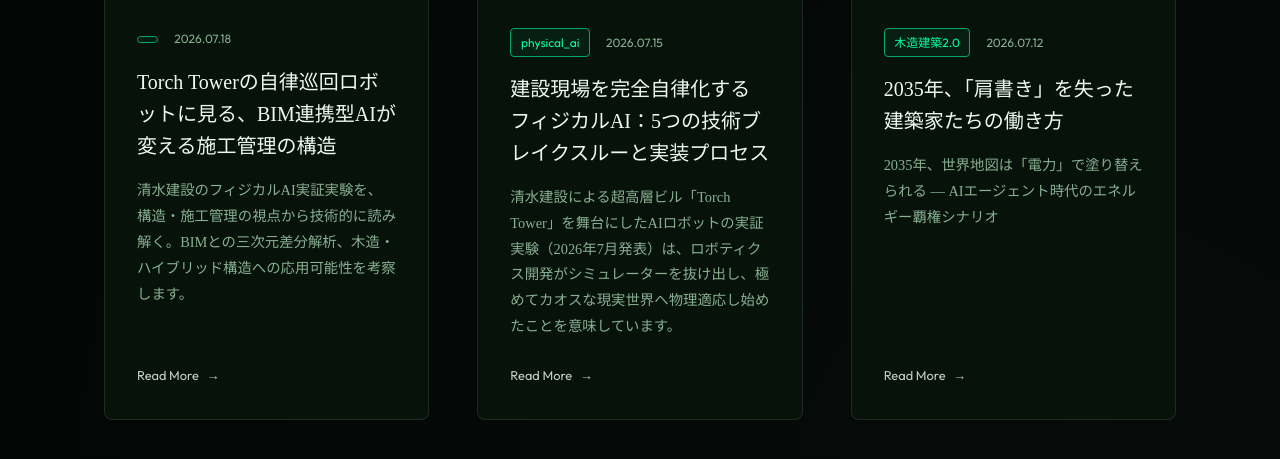
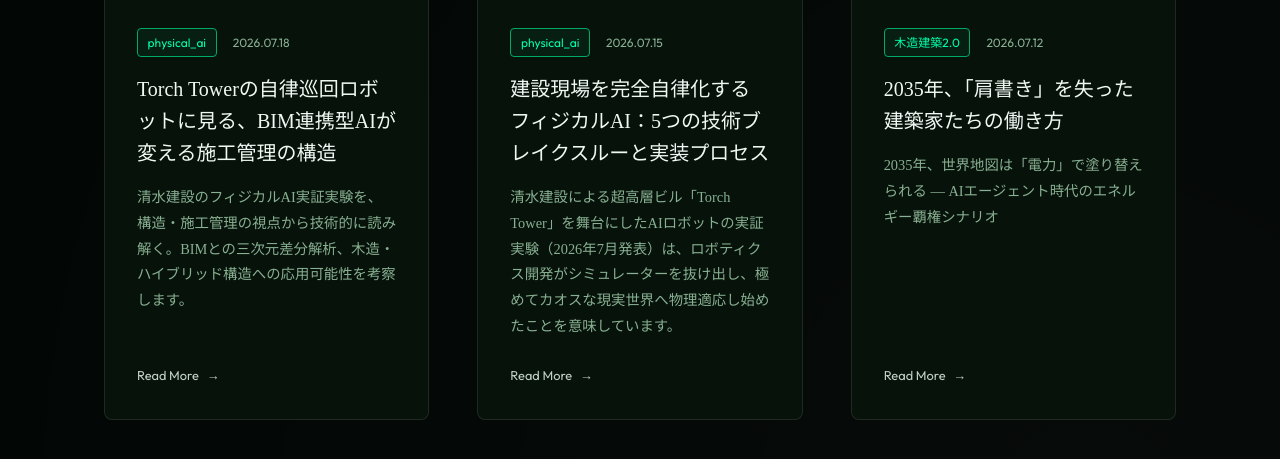
Before and after one commit to phity-j/wood0, a Jekyll site: the page built from index.html, in a window 1280 px wide and 900 px high, scrolled down 1209 px, cut to the strip 225-690 px from the top of the window. Shown: the top 459 px of the strip. Built offline with Jekyll 4.4.1, drawn with Linux system fonts in a browser that asks for light colours.

Commit message:
Update _posts/2026-07-18-physical-ai-bim.md (via Pages CMS)

```diff
--- a/_posts/2026-07-18-physical-ai-bim.md
+++ b/_posts/2026-07-18-physical-ai-bim.md
@@ -5,6 +5,8 @@ date: 2026-07-18
 description: "
   清水建設のフィジカルAI実証実験を、構造・施工管理の視点から技術的に読み解く。BIMとの三次元差分解析、木造・ハイブリッド構造への応用可能性を考察します。"
 thumbnail: images/402.png
+category: physical_ai
+author: フィティ
 ---
 清水建設が2026年7月に発表した、Torch Towerでの自律巡回ロボットの実証実験。この技術を、一般的な「すごいロボットが出た」というニュースとしてではなく、施工管理・構造の実務に携わる立場から、技術的な仕組みと応用可能性を整理してみます。
 
```
